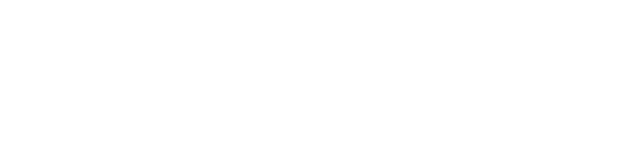
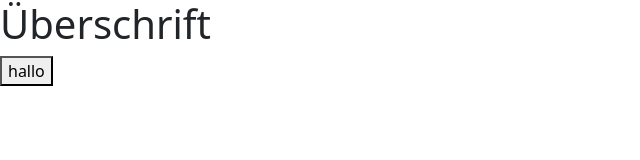
Before and after one commit to ricci27aut/Quiz-App, a website: page index.html in a window 1280 px wide. Shown: the whole page, without its empty margins (0-640 px from the left). Drawn offline with nearby package versions, Linux system fonts and the light colour scheme.

Commit message:
first commit

```diff
--- a/index.html
+++ b/index.html
@@ -4,8 +4,12 @@
     <meta charset="UTF-8">
     <meta name="viewport" content="width=device-width, initial-scale=1.0">
     <title>Quiz App</title>
+    <link rel="stylesheet" href="./node_modules/bootstrap/dist/css/bootstrap-reboot.min.css">
 </head>
 <body>
+<h1>Überschrift
+</h1>
+    <button class="btn btn-primary">hallo</button>
 
 </body>
 </html>
--- /dev/null
+++ b/package.json
@@ -0,0 +1,5 @@
+{
+  "dependencies": {
+    "bootstrap": "^5.3.3"
+  }
+}
```
Also changed, not shown: 1 other file.
